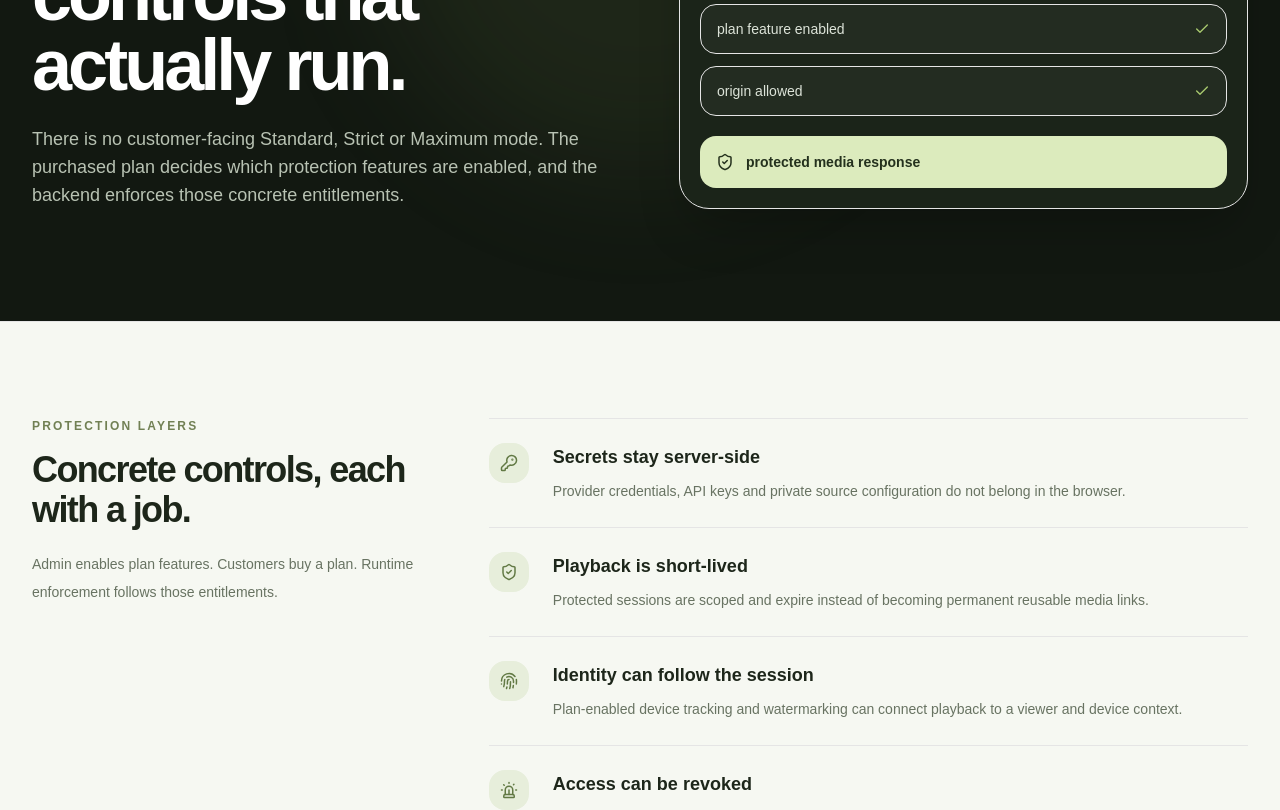
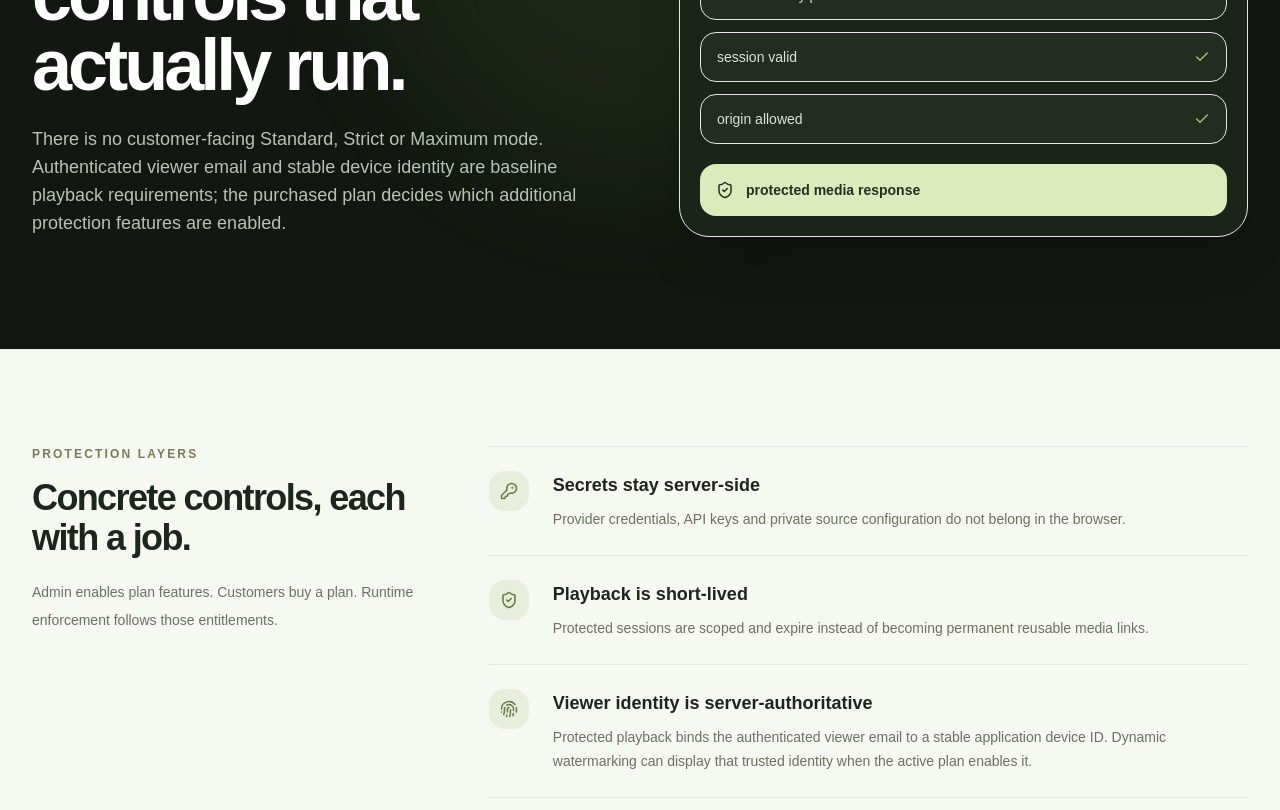
Before and after one commit to masharzy/theunpirator, a Next.js app in the folder apps/dashboard/: page /security in a window 1280 px wide. Shown: the part 440-1250 px from the top of the page. Built offline with nearby package versions, Linux system fonts and the light colour scheme; no server answers.

Commit message:
security: document mandatory trusted viewer identity

```diff
--- a/apps/dashboard/app/security/page.js
+++ b/apps/dashboard/app/security/page.js
@@ -25,8 +25,8 @@ const layers = [
   ],
   [
     Fingerprint,
-    "Identity can follow the session",
-    "Plan-enabled device tracking and watermarking can connect playback to a viewer and device context.",
+    "Viewer identity is server-authoritative",
+    "Protected playback binds the authenticated viewer email to a stable application device ID. Dynamic watermarking can display that trusted identity when the active plan enables it.",
   ],
   [
     Siren,
@@ -54,9 +54,9 @@ export default function SecurityPage() {
                   Security is not a label. It is the controls that actually run.
                 </h1>
                 <p className="mt-6 max-w-2xl text-base leading-7 text-[#b8c2b3] sm:text-lg">
-                  There is no customer-facing Standard, Strict or Maximum mode. The purchased plan
-                  decides which protection features are enabled, and the backend enforces those
-                  concrete entitlements.
+                  There is no customer-facing Standard, Strict or Maximum mode. Authenticated
+                  viewer email and stable device identity are baseline playback requirements; the
+                  purchased plan decides which additional protection features are enabled.
                 </p>
               </div>
 
@@ -67,9 +67,9 @@ export default function SecurityPage() {
                 </div>
                 <div className="mt-5 space-y-3 text-sm">
                   {[
-                    "viewer authorized",
+                    "viewer email resolved server-side",
+                    "device identity present",
                     "session valid",
-                    "plan feature enabled",
                     "origin allowed",
                   ].map((item) => (
                     <div
```
